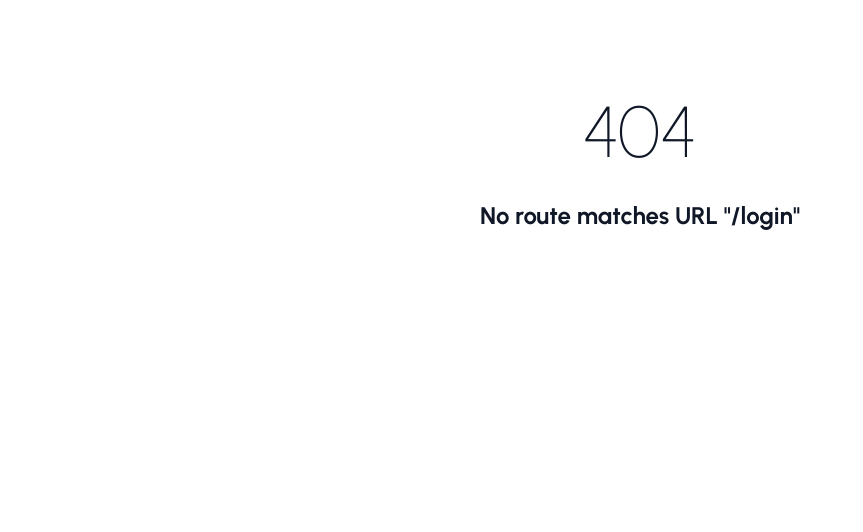
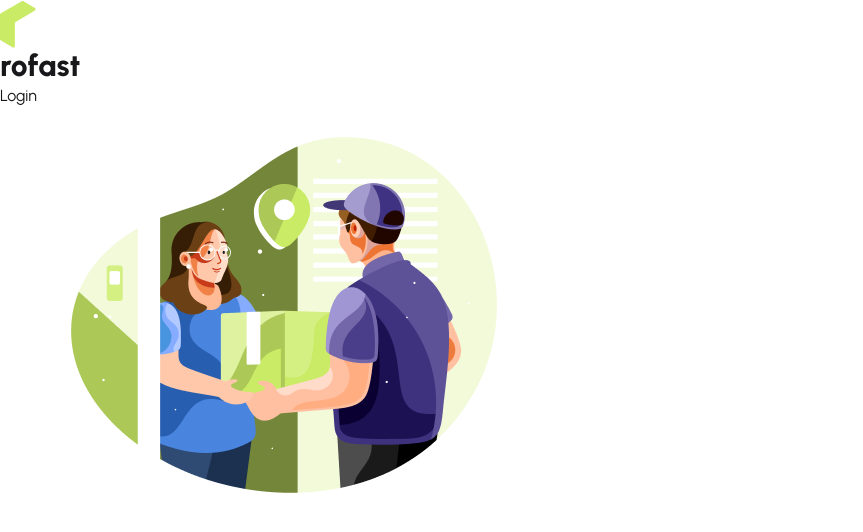
Before and after one commit to arif128551/ph_hw_mern_ProFastCLient, a React (Vite) app: page /login in a window 1280 px wide. Before the commit this address had no page. Shown: the top 532 px of the page, without its empty margins (0-863 px from the left). Built offline with nearby package versions, Linux system fonts and the light colour scheme.

Commit message:
done authlayout basic setup

```diff
--- a/package.json
+++ b/package.json
@@ -15,6 +15,7 @@
     "lucide-react": "^0.523.0",
     "react": "^19.1.0",
     "react-dom": "^19.1.0",
+    "react-hook-form": "^7.58.1",
     "react-router": "^7.6.2",
     "swiper": "^11.2.8",
     "tailwindcss": "^4.1.10"
--- /dev/null
+++ b/src/layouts/AuthLayout.jsx
@@ -0,0 +1,25 @@
+import React from "react";
+import Logo from "../pages/shared/Logo/Logo";
+import { Link, Outlet } from "react-router";
+import authImg from "../assets/authImage.png";
+const AuthLayout = () => {
+	return (
+		<div>
+			<div>
+				<div>
+					<Link to="/">
+						<Logo></Logo>
+					</Link>
+				</div>
+				<div>
+					<Outlet></Outlet>
+				</div>
+			</div>
+			<div>
+				<img src={authImg} alt="Authentication system Image" />
+			</div>
+		</div>
+	);
+};
+
+export default AuthLayout;
--- /dev/null
+++ b/src/pages/auth/Login/Login.jsx
@@ -0,0 +1,7 @@
+import React from "react";
+
+const Login = () => {
+	return <div>Login</div>;
+};
+
+export default Login;
--- /dev/null
+++ b/src/pages/shared/Logo/Logo.jsx
@@ -0,0 +1,11 @@
+import React from "react";
+import profastLogo from "../../../assets/logo.png";
+const Logo = () => {
+	return (
+		<>
+			<img src={profastLogo} alt="Profast " /> <span className="-ml-4 -mb-1 font-extrabold text-3xl">Profast</span>
+		</>
+	);
+};
+
+export default Logo;
--- a/src/pages/shared/NavBar/Navbar.jsx
+++ b/src/pages/shared/NavBar/Navbar.jsx
@@ -1,6 +1,6 @@
 import React from "react";
 import { Link, NavLink } from "react-router";
-import profastLogo from "../../../assets/logo.png";
+import Logo from "../Logo/Logo";
 const Navbar = () => {
 	const listItems = (
 		<>
@@ -47,7 +47,7 @@ const Navbar = () => {
 					</ul>
 				</div>
 				<Link className="text-xl flex gap-0 items-end">
-					<img src={profastLogo} alt="Profast " /> <span className="-ml-4 -mb-1 font-extrabold text-3xl">Profast</span>
+					<Logo></Logo>
 				</Link>
 			</div>
 			<div className="navbar-center hidden lg:flex">
--- a/src/routes/MainRoutes.jsx
+++ b/src/routes/MainRoutes.jsx
@@ -2,6 +2,8 @@ import { createBrowserRouter } from "react-router";
 import RootLayout from "../layouts/RootLayout";
 import Home from "../pages/Home/Home";
 import NotFound from "../pages/NotFound";
+import AuthLayout from "../layouts/AuthLayout";
+import Login from "../pages/Auth/Login/Login";
 
 export const router = createBrowserRouter([
 	{
@@ -15,4 +17,15 @@ export const router = createBrowserRouter([
 			},
 		],
 	},
+	{
+		path: "/",
+		Component: AuthLayout,
+		errorElement: <NotFound></NotFound>,
+		children: [
+			{
+				path: "/login",
+				Component: Login,
+			},
+		],
+	},
 ]);
```
Also changed, not shown: 1 other file (tests, documents, lock files or other folders).
